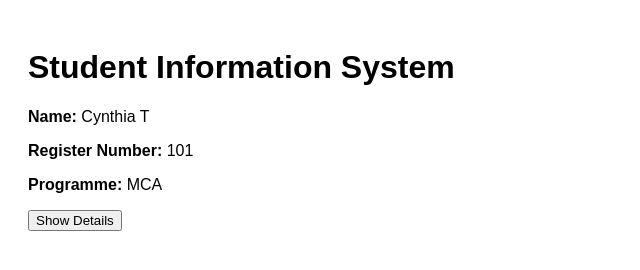
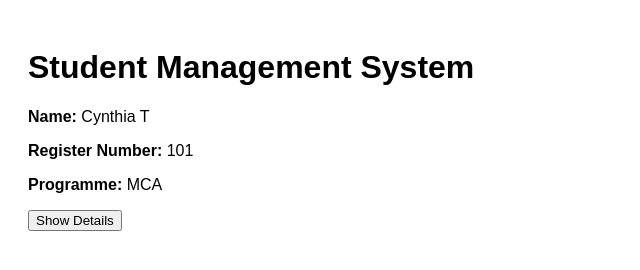
Before and after one commit to Pranavmr009/devops-activity, a plain HTML site: page index.html in a window 1280 px wide. Shown: the whole page, without its empty margins (0-640 px from the left). Drawn offline with Linux system fonts and the light colour scheme.

Commit message:
Update application heading

```diff
--- a/index.html
+++ b/index.html
@@ -9,9 +9,7 @@
 
     <div class="container">
 
-        <h1>Student Information System</h1>
-
-        <p><strong>Name:</strong> Cynthia T</p>
+        <h1>Student Management System</h1>        <p><strong>Name:</strong> Cynthia T</p>
         <p><strong>Register Number:</strong> 101</p>
         <p><strong>Programme:</strong> MCA</p>
 
```
